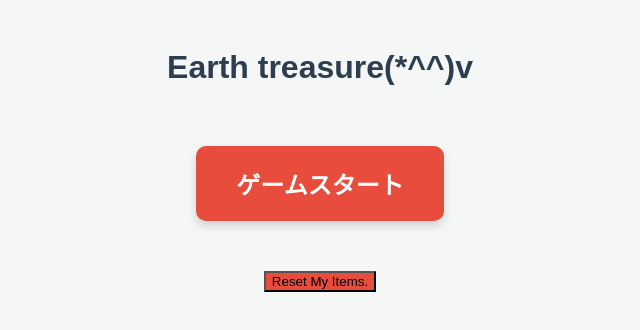
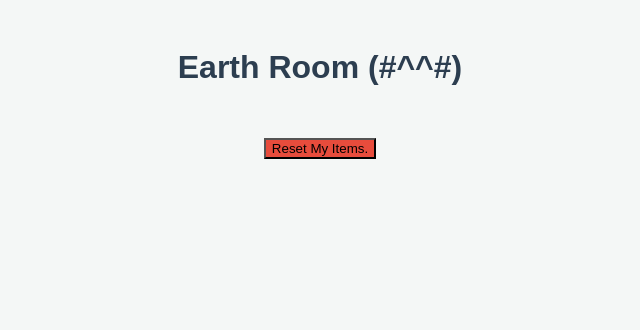
Before and after one commit to Sora3-code/real-time-browser-app2, a website: page public/index.html in a window 1280 px wide. Shown: the whole page, without its empty margins (320-960 px from the left). Drawn offline with nearby package versions, Linux system fonts and the light colour scheme; no server answers.

Commit message:
modified the code 10/31 20:27.

```diff
--- a/public/index.html
+++ b/public/index.html
@@ -8,9 +8,12 @@
 </head>
 <body style="display: grid; place-items: center; text-align: center;">
 
-    <h1>Earth treasure(*^^)v</h1>
+    <div id="splash-screen">
+        <h1 id="splash-text">Earth Room (#^^#)</h1>
+    </div>
 
-    <div id="start-container">
+    <div id="start-container" class="hidden">
+        <h1>Earth treasure(*^^)v</h1>
         <button id="start-button">ゲームスタート</button>
     </div>
 
--- a/public/style.css
+++ b/public/style.css
@@ -1,24 +1,27 @@
+
+
 body {
     font-family: sans-serif;
     padding: 20px;
     background-color: #f4f7f6; /* 全体の背景色を少し変更 */
     color: #333; /* 文字色を調整 */
 }
+
 .hidden {
     display: none !important; /* !important を追加して確実に非表示にする */
 }
 
 h1 {
     color: #2c3e50; /* h1の文字色 */
-    margin-bottom: 30px;
 }
 
 /* --- スタートボタンのスタイル --- */
 #start-container {
-    margin: 30px;
+    margin-top: 300px;
 }
 
 #start-button {
+    margin-top: 300px;
     padding: 20px 40px;
     font-size: 1.5em;
     font-weight: bold;
@@ -45,6 +48,7 @@ h1 {
     width: 90%;
     max-width: 400px;
     box-shadow: 0 4px 15px rgba(0,0,0,0.1); /* 影を追加 */
+    margin-top: 200px;
     margin-bottom: 30px;
 }
 
@@ -195,7 +199,7 @@ h1 {
 }
 
 #reset-my-modals-button {
-    margin-top: 20px;
+    margin-top: 30px;
     background-color: #e74c3c;
 }
 
```
